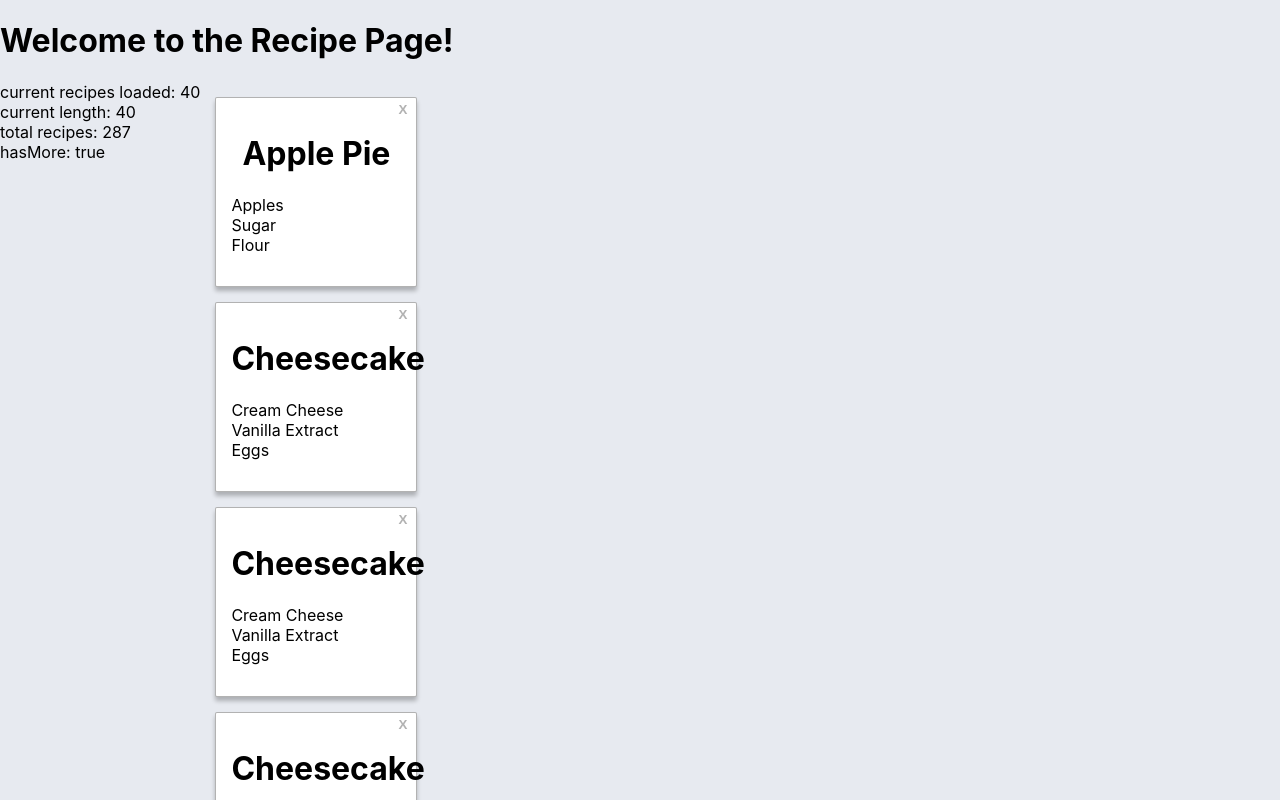
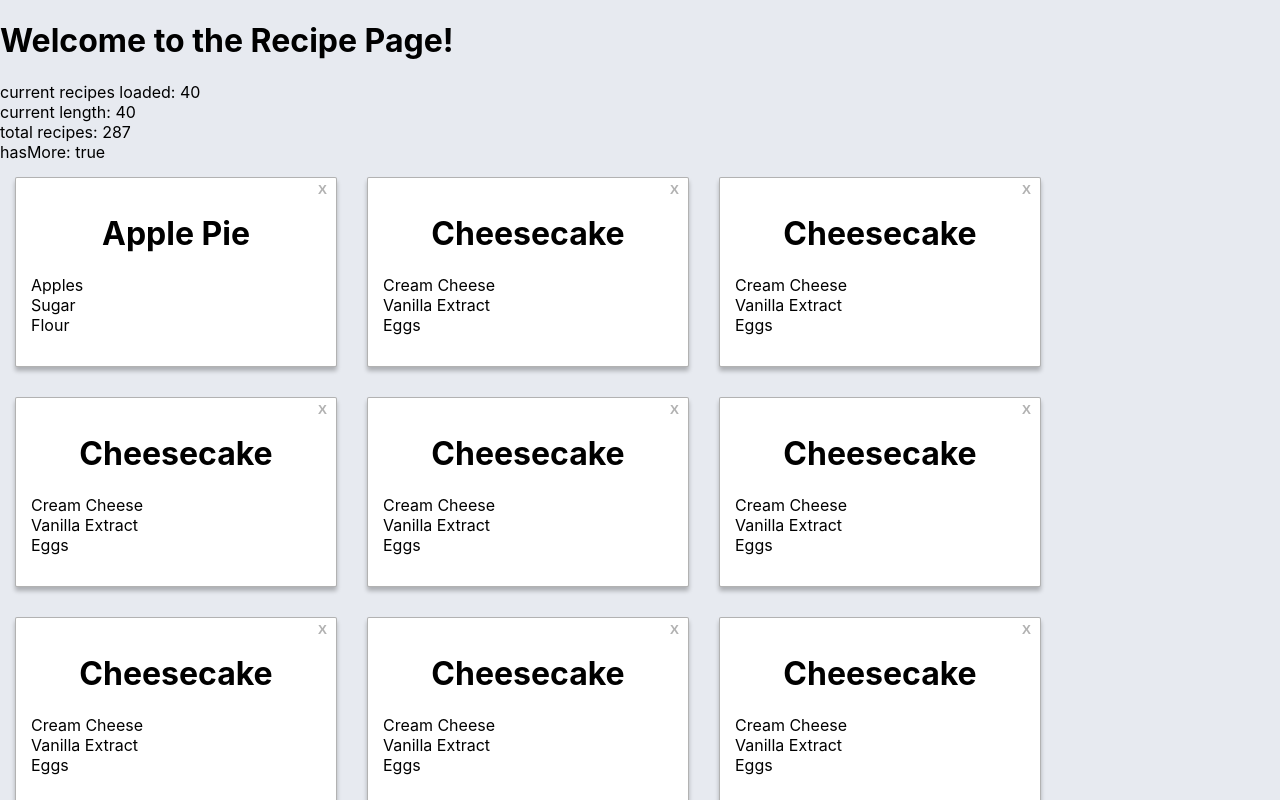
Before and after one commit to atranchida/recipe-book, a React (Create React App) app: page / in a window 1280 px wide. Shown: the top 800 px of the page. Built offline with nearby package versions, Linux system fonts and the light colour scheme.

Commit message:
adds flex to the infinite scroll

```diff
--- a/src/components/RecipeList.tsx
+++ b/src/components/RecipeList.tsx
@@ -38,7 +38,7 @@ const RecipeList = ({ recipes, onDelete }: Props) => {
             <span>hasMore: {String(hasMore)}</span><br/>
             </div>
 
-            <InfiniteScroll
+            <InfiniteScroll className={styles.InfiniteScroll}
                 dataLength={recipes.length}
                 next={fetchMoreData}
                 hasMore={hasMore}
--- a/src/css/RecipeList.module.css
+++ b/src/css/RecipeList.module.css
@@ -1,3 +1,8 @@
+.InfiniteScroll {
+    display: flex;
+    flex-wrap: wrap;
+}
+
 .RecipeList {
     display: flex;
     flex-wrap: wrap;
```
